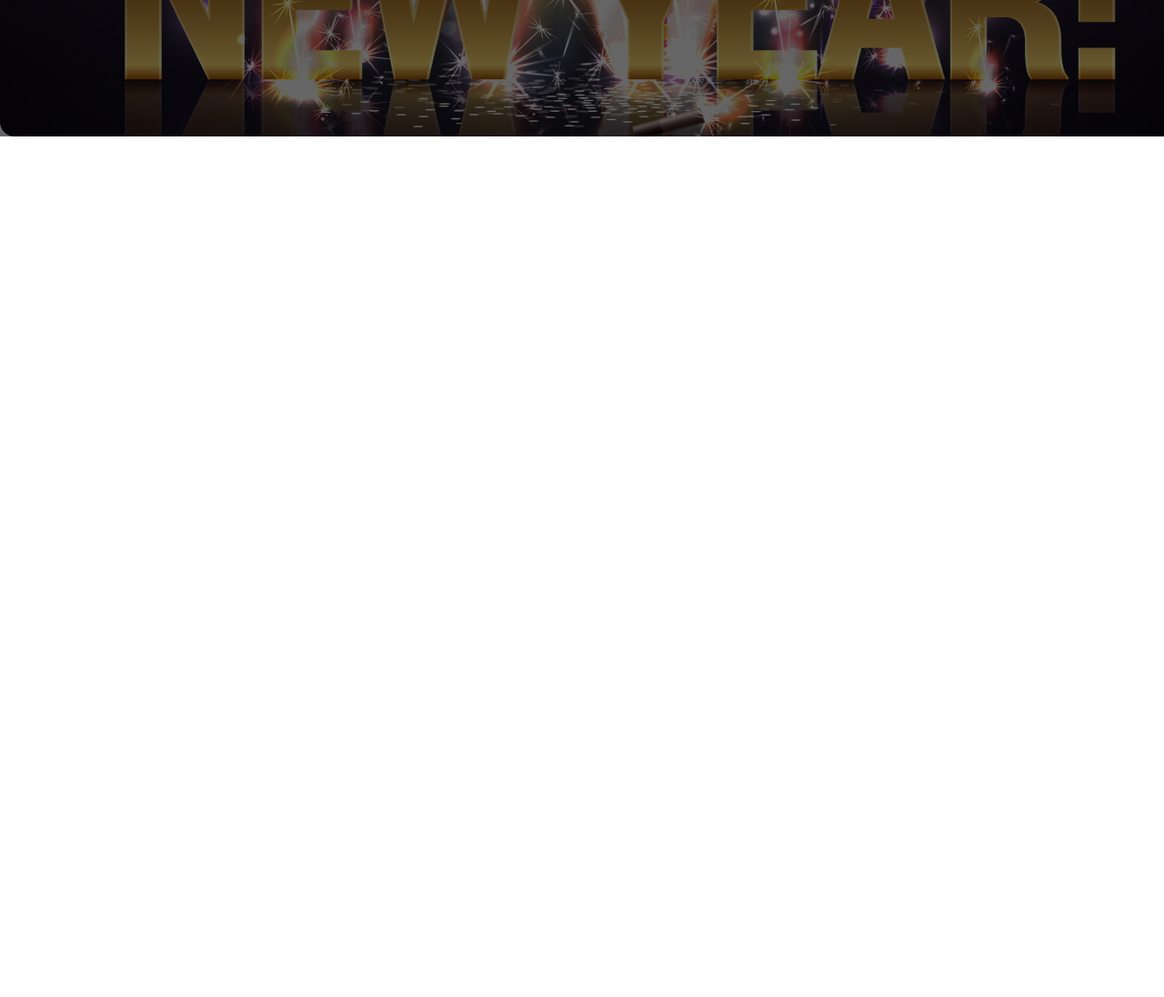
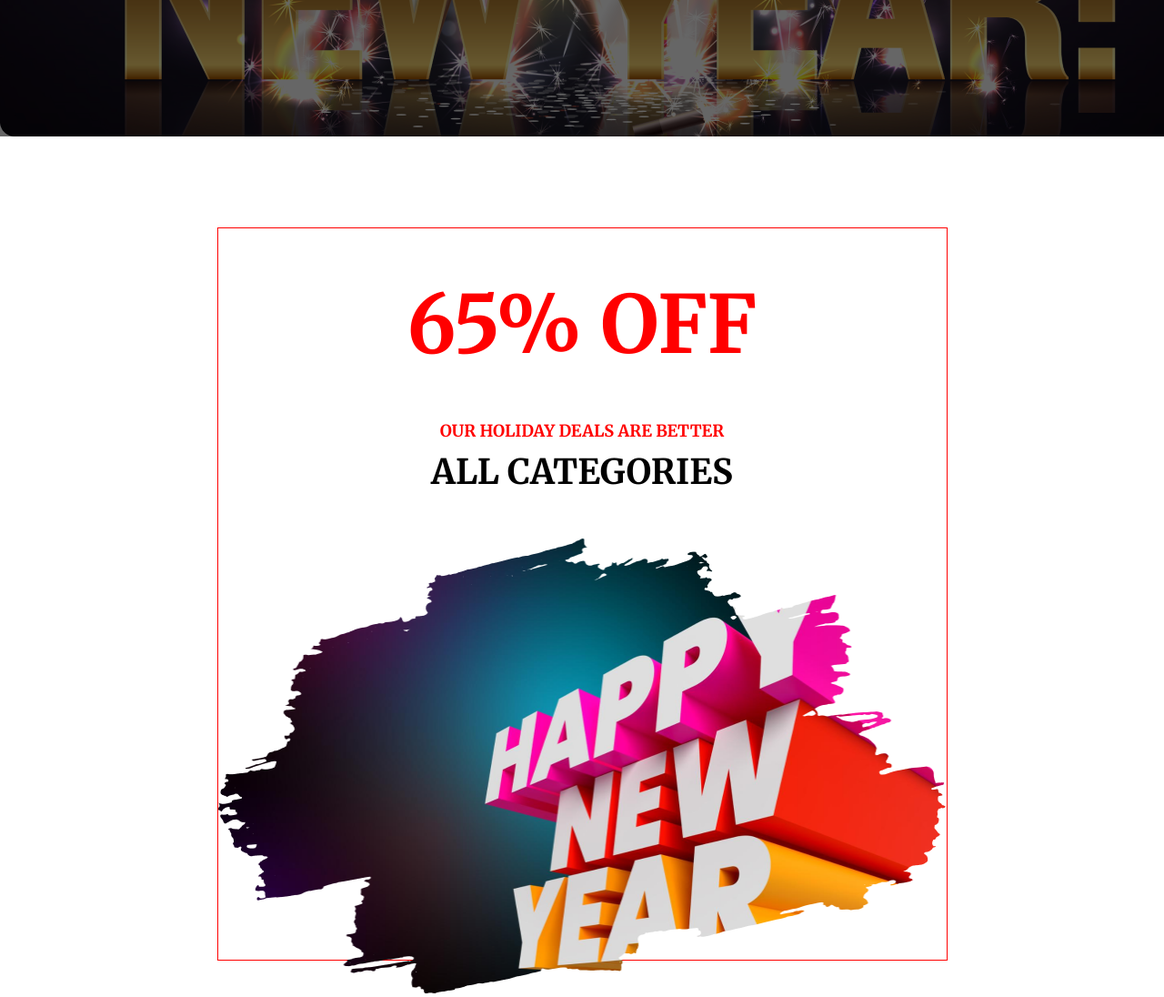
Before and after one commit to devsamim/newyear-landing-page, a plain HTML site: page index.html in a window 1280 px wide. Shown: the part 500-1596 px from the top of the page at 91% size. Before the commit the page ends 800 px from the top, so only its background shows below. Drawn offline with Linux system fonts and the light colour scheme.

Commit message:
holiday section complete

```diff
--- a/css/style.css
+++ b/css/style.css
@@ -8,6 +8,7 @@
 html{
   font-family: "Merriweather", serif;
 }
+/* style banner section */
 .section-container{
   background-image: url(../images/Banner\ Image.png);
   background-repeat: no-repeat;
@@ -41,3 +42,34 @@ font-size: 32px;
   font-weight: 900;
   font-size: 72px;
 }
+/* holiday section style */
+.section-holiday{
+  width: 803px;
+  height: 806px;
+  border: 1px solid red;
+  margin: 0 auto;
+  margin-top: 100px;
+  text-align: center;
+}
+.holiday-title{
+ padding: 50px;
+ font-weight: 700;
+ font-size: 88px;
+ color: rgb(255, 0, 0);
+
+
+
+}
+.holyday-heading{
+  color:rgb(255, 0, 0);
+  padding-bottom: 10px;
+  font-size: 18px;
+}
+.holiday-sub-heading{
+  font-size: 38px;
+  padding-bottom: 50px;
+}
+.holiday-container-image img{
+  width: 800px;
+  height: 500px;
+}
--- a/index.html
+++ b/index.html
@@ -14,6 +14,16 @@
       <h1 class="section-header-title2">New Year Party Celebration</h1>
     </div>
    </section>
+   <div class="section-holiday">
+    <div class="section-holiday-container">
+      <h1 class="holiday-title">65% OFF</h1>
+      <h5 class="holyday-heading">OUR HOLIDAY DEALS ARE BETTER</h5>
+      <h2 class="holiday-sub-heading">ALL CATEGORIES</h2>
+    </div>
+    <div class="holiday-container-image">
+      <img src="images/New Year Photo.png" alt="">
+    </div>
+   </div>
   </header>
   <main>
 
```
